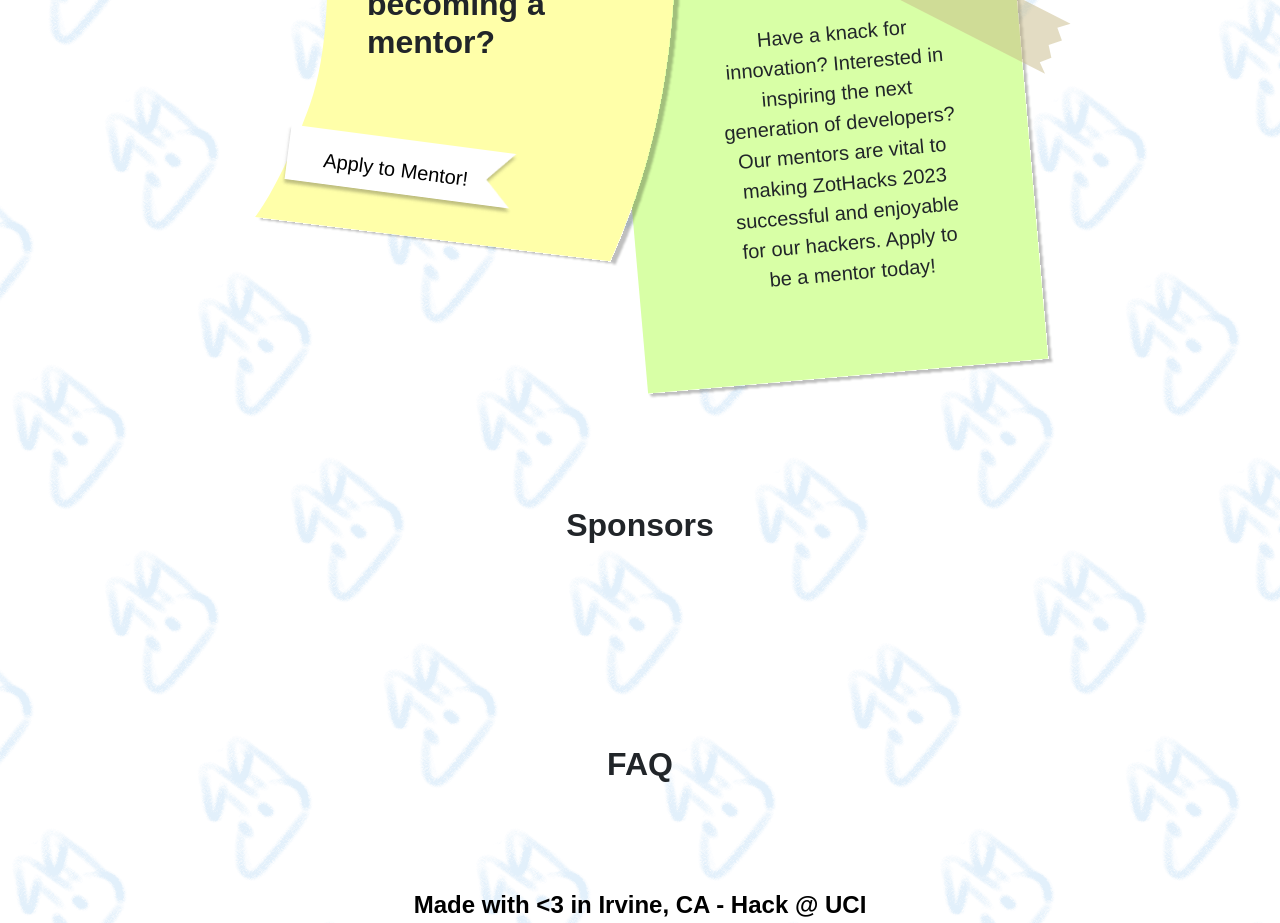
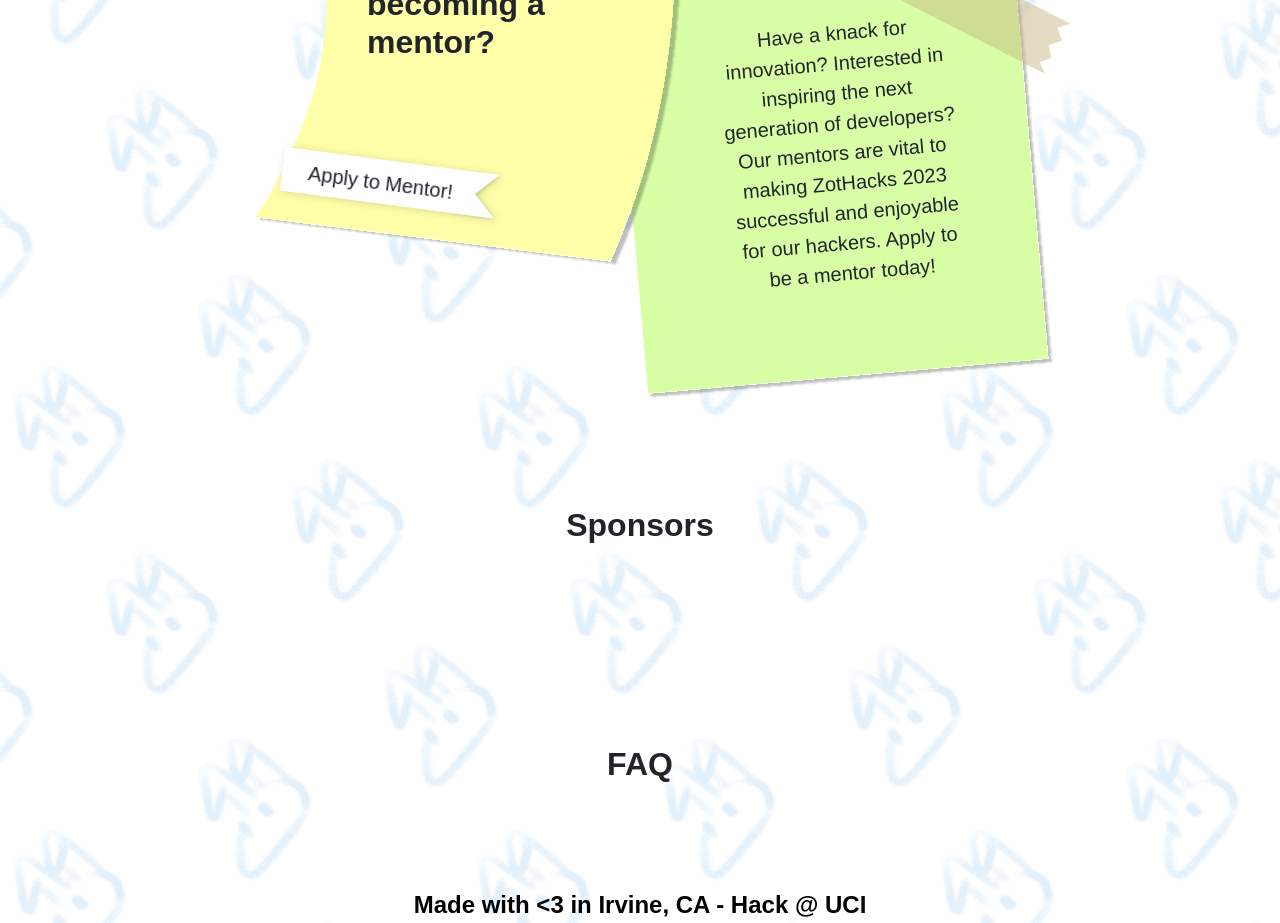
Before and after one commit to HackAtUCI/zothacks-site-2023, a Next.js app in the folder apps/site/: page / in a window 1280 px wide. Shown: the part 1500-2423 px from the top of the page. Built offline with nearby package versions, Linux system fonts and the light colour scheme; a web font is replaced by a local one.

Commit message:
Rebuild `BookmarkLink` with native CSS
- Use pseudo-elements to construct extended chevron with borders
- Use `bootstrap.button-variant` mixin for styles
- Implement pulling effect with left padding transition
- Add `translateZ(0)` to rotations to prevent rendering bugs in Safari

```diff
--- a/apps/site/src/components/BookmarkLink/BookmarkLink.module.scss
+++ b/apps/site/src/components/BookmarkLink/BookmarkLink.module.scss
@@ -1,22 +1,80 @@
+@use "sass:list";
+@use "bootstrap-utils" as bootstrap;
+
 .bookmarkLink {
-	background-image: url("~@/assets/images/bookmark.png");
-	background-repeat: no-repeat;
-	background-size: 100% 100%;
-	background-position: center;
-	text-decoration: none;
-	color: black;
-	padding-left: 2.5rem;
-	padding-right: 3rem;
-	transition:
-		background-image 0.2s ease,
-		font-weight 0.2s ease;
+	@include bootstrap.button-variant(
+		white,
+		transparent,
+		$hover-border: bootstrap.$dark,
+		$active-border: bootstrap.$dark,
+		$active-color: bootstrap.$link-hover-color
+	);
 
-	&:hover {
-		background-image: url("~@/assets/images/bookmark_border.png");
+	$border-width: 2px;
+	--bs-btn-border-width: #{$border-width};
+	// disable active shadow since not so simple to extend shadow to ::after
+	--bs-btn-active-shadow: none;
+	--bs-btn-border-radius: 0;
+
+	padding-left: 1.5rem;
+	padding-right: 0;
+
+	filter: drop-shadow(2px 1px 4px rgba(black, 0.15));
+
+	transition: list.append(
+		list.append(bootstrap.$btn-transition, padding-left 0.15s ease-in-out),
+		font-weight 0.15s ease-in-out // non-variable but to synchronize delay
+	);
+
+	$height: calc(2.5rem + 2 * $border-width);
+	height: $height;
+	$chevron-size: calc($height / 2);
+
+	&::before,
+	&::after {
+		content: "";
+		position: absolute;
+		top: -$border-width;
+		left: 100%;
 		transition:
-			background-image 0.2s ease,
-			font-weight 0.2s ease;
-		color: black;
+			border-color 0.15s ease-in-out,
+			filter 0.15s ease-in-out;
+	}
+
+	&::before {
+		border-top: $chevron-size solid white;
+		border-right: $chevron-size solid transparent;
+		border-bottom: $chevron-size solid white;
+		border-left: $chevron-size solid white;
+		filter: drop-shadow(2px 1px 1px rgba(black, 0.1));
+	}
+
+	&::after {
+		border-top: $border-width solid white;
+		border-bottom: $border-width solid white;
+		border-right: $border-width solid transparent;
+		width: $height;
+		height: $height;
+	}
+
+	&:hover,
+	&:focus-visible {
+		padding-left: 2rem; // pulling effect
 		font-weight: bold;
 	}
+
+	&:hover,
+	&:focus-visible,
+	&:active {
+		border-right-color: transparent;
+
+		&::before {
+			filter: drop-shadow(5px 2px 4px rgba(black, 0.1));
+		}
+
+		&::after {
+			border-top-color: var(--bs-btn-active-border-color);
+			border-bottom-color: var(--bs-btn-active-border-color);
+		}
+	}
 }
--- a/apps/site/src/components/BookmarkLink/BookmarkLink.tsx
+++ b/apps/site/src/components/BookmarkLink/BookmarkLink.tsx
@@ -16,7 +16,7 @@ export default function BookmarkLink({
 	return (
 		<Button
 			className={styles.bookmarkLink + " " + className}
-			variant="link"
+			variant=""
 			href={href}
 		>
 			{children}
--- a/apps/site/src/views/Home/sections/Mentor/Mentor.module.scss
+++ b/apps/site/src/views/Home/sections/Mentor/Mentor.module.scss
@@ -24,7 +24,7 @@
 		position: absolute;
 		bottom: 10%;
 		left: 6%;
-		transform: rotate(7.5deg);
+		transform: rotate(7.5deg) translateZ(0);
 	}
 
 	p {
@@ -104,7 +104,7 @@
 			bottom: 2.5%;
 			left: 7.5%;
 			z-index: 2;
-			transform: rotate(-5deg);
+			transform: rotate(-5deg) translateZ(0);
 		}
 		p {
 			display: none;
--- a/apps/site/src/views/Home/sections/Mentor/Mentor.tsx
+++ b/apps/site/src/views/Home/sections/Mentor/Mentor.tsx
@@ -24,7 +24,7 @@ export default function Mentor() {
 		</p>
 	);
 	const applyLink = (
-		<BookmarkLink className="mb-4 py-3" href={MENTOR_APP_URL}>
+		<BookmarkLink className="mb-4" href={MENTOR_APP_URL}>
 			Apply to Mentor!
 		</BookmarkLink>
 	);
```
Also changed, not shown: apps/site/src/assets/images/bookmark.png (deleted), apps/site/src/assets/images/bookmark_border.png (deleted).
